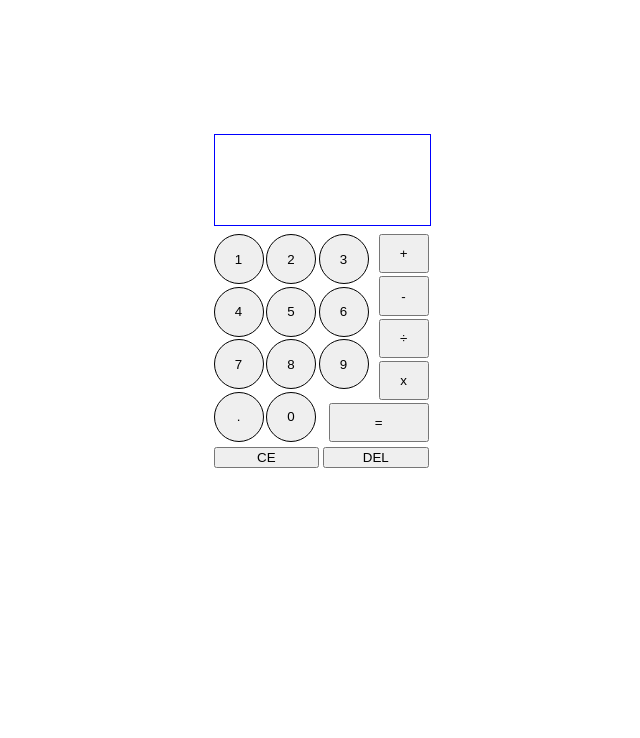
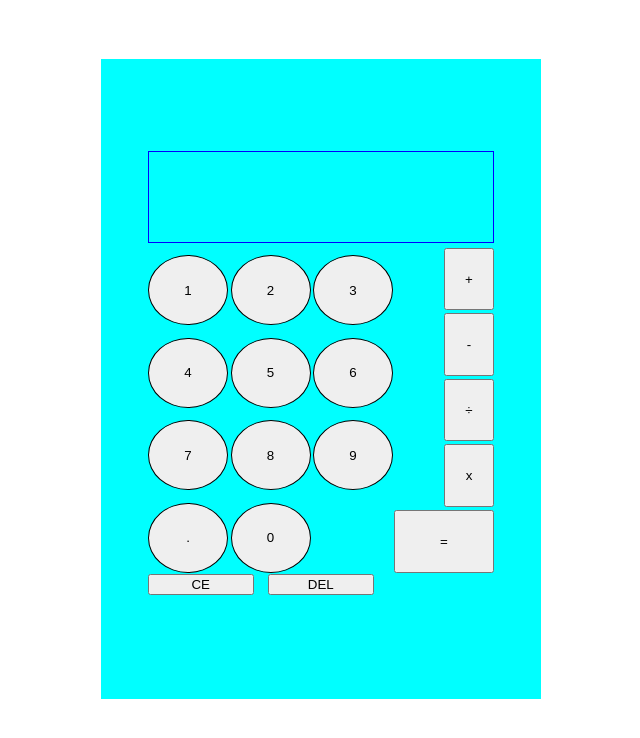
Before and after one commit to ZacharyJorg/Calculator-App, a plain HTML site: page index.html in a window 1280 px wide. Shown: the whole page, without its empty margins (319-959 px from the left). Drawn offline with Linux system fonts and the light colour scheme.

Commit message:
Fixed more bugs and simplified CSS

```diff
--- a/Calculator-app.js
+++ b/Calculator-app.js
@@ -35,7 +35,7 @@ class Calculator {
             this.initial = operator
             return;
         }
-        if(hasRun == true){
+        else if(hasRun == true){
             this.second = this.initial
             this.initial = ''
             this.operator = operator
--- a/index.html
+++ b/index.html
@@ -9,6 +9,7 @@
 </head>
 <body>
     <div class="container">
+    <div class="background"></div>
     <div class="calculator">
         <div class="screen">
             <h2 class="firstValue"></h2>
--- a/styles.css
+++ b/styles.css
@@ -1,7 +1,7 @@
 .numButton{
     border-radius: 50%;
     border: .5px solid black;
-    height: 50px;
+    height: 70px;
 }
 
 button:hover{
@@ -10,8 +10,8 @@ box-shadow: 1px 1px 1px 1px;
 
 .numbers{
     display: grid;
-    grid-template-columns: repeat(3, 50px);
-    grid-template-rows: repeat(3, 50px);
+    grid-template-columns: repeat(3, 10vh);
+    grid-template-rows: repeat(3, 80px);
     grid-gap: 2.5px;
     z-index: 1;
     padding-top: 5%;
@@ -19,7 +19,6 @@ box-shadow: 1px 1px 1px 1px;
 
 .operators{
     display: grid;
-    grid-template-columns: repeat(1, 50px);
     grid-gap: 3px;
     z-index: 2;
     justify-items: end;
@@ -32,14 +31,16 @@ box-shadow: 1px 1px 1px 1px;
 
 .buttons{
     display: grid;
-    grid-template-columns: repeat(2, 160px);
-    grid-gap: 5px;
+    grid-gap: 1px;
+    justify-content: space-evenly;
 }
 
 .removalButtons{
     height: auto;
-    width: 250px;
+    width: 200px;
     grid-column: 1 / 3;
+    display: grid;
+    grid-template-columns: repeat(2, 120px);
 }
 
 .clearButton, .deleteButton{
@@ -48,7 +49,6 @@ box-shadow: 1px 1px 1px 1px;
 
 .screen{
     border: .5px solid blue;
-    width: 215px;
     height: 90px;
 }
 
@@ -56,15 +56,24 @@ box-shadow: 1px 1px 1px 1px;
     display: flex;
     justify-content: center;
     align-items: center;
-    margin: auto;
+    margin-top: 10px;
+    height: 75vh;
+    min-height: 700px;
+    padding: 1%;
     border: 0px solid red;
 }
 
-.calculator{
-    margin-top: 10%;
-    width: 17%;
-}
 
 #add, #subtract, #multiply, #divide{
     width: 50px;
 }
+
+.background{
+    position: absolute;
+    margin-top: 1%;
+    height: 80vh;
+    min-height: fit-content;
+    width: 55vh;
+    background-color: aqua;
+    z-index: -100;
+}
```
